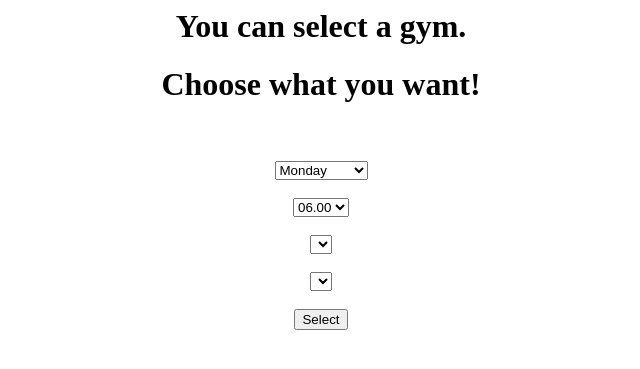
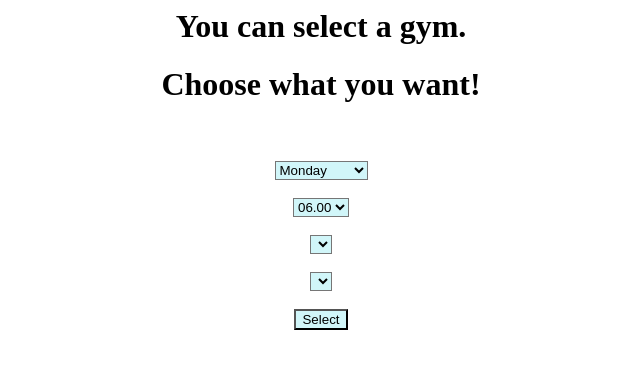
Before and after one commit to CoSport-BLG411-Software-Engineering/backend, a Flask app: template templates/userSelectGymPage.html in a window 1280 px wide. Shown: the top 369 px of the page, without its empty margins (319-959 px from the left). Run offline with Flask 3, Linux system fonts and the light colour scheme; the template is opened without the code that fills it, so the values that code supplies are empty; parts of the project's set-up code (start-up, migrations or seed data) failed here and were passed over.

Commit message:
git commit -m "COS-27 <userschedules>"

```diff
--- a/app.py
+++ b/app.py
@@ -173,7 +173,7 @@ def userSelectGymPage():
             dbHandler.addSchedule(inputData[0], inputData[1], inputData[2], inputData[3]
             , activeUser['userID'])
 
-            return redirect(url_for('activeSchedules'))
+            return redirect(url_for('userSchedules'))
         else:
             return redirect(url_for('userMainScreen'))
 
@@ -219,7 +219,7 @@ def managerProfile():
 
 
 @app.route('/web/userSchedules')
-def activeSchedules():
+def userSchedules():
 
     activeUsers = dbHandler.getActiveUser()
 
--- a/templates/managerLogin.html
+++ b/templates/managerLogin.html
@@ -17,7 +17,7 @@
         <input class="btn btn-default" type="submit" value="Login"  style="background-color: #D1F6F9;">
       </form>
       <form action="" method="POST">
-        <input class="btn btn-default" type="submit" value="Signup"  style="background-color: #D1F6F9;">
+        <button  style="background-color: #D1F6F9;"><a href="https://s0a658wbqa.execute-api.us-west-2.amazonaws.com/dev/web/managerSignup">Signup</a></button>
       </form>
       {% if error %}
         <p class="error"><strong>Error:</strong> {{ error }}
--- a/templates/userSelectGymPage.html
+++ b/templates/userSelectGymPage.html
@@ -9,7 +9,7 @@
         <h1>You can select a gym.</h1>
         <h1>Choose what you want!</h1>
         <br><br>
-        <select id ="standart-select"  name="daySelection" class="Input">
+        <select id ="standart-select"  name="daySelection" class="Input" style="background-color: #D1F6F9;">
             <option value="Monday">Monday</option>
             <option value="Tuesday">Tuesday</option>
             <option value="Wednesday">Wednesday</option>
@@ -19,7 +19,7 @@
             <option value="Sunday">Sunday</option>
         </select>
         <br><br>
-        <select id ="standart-select"  name="timeSelection" class="Input">
+        <select id ="standart-select"  name="timeSelection" class="Input" style="background-color: #D1F6F9; size-adjust: auto;">
 
             <option value="06.00">06.00</option>
             <option value="07.00">07.00</option>
@@ -42,20 +42,20 @@
             <option value="00.00">00.00</option>
         </select>
         <br><br>
-        <select id ="standart-select"  name="ptSelection" class="Input">
+        <select id ="standart-select"  name="ptSelection" class="Input" style="background-color: #D1F6F9;">
           {% for personalTrainer in personalTrainers %}
             <option value="{{ personalTrainer['ptId'] }}"> {{ personalTrainer['ptName'] , personalTrainer['ptSurname'], personalTrainer['ptProfession'] }} </option>
           {% endfor %}
         </select>
         <br><br>
-        <select id ="standart-select"  name="facilitySelection" class="Input">
+        <select id ="standart-select"  name="facilitySelection" class="Input" style="background-color: #D1F6F9;">
             {% for facility in facilities %}
               <option value="{{ facility['facilityID'] }}"> {{facility['facilityType'] }} </option>
             {% endfor %}
         </select>
         <br><br>
         <div>
-            <button type="Submit">Select</button>
+            <button type="Submit" style="background-color: #D1F6F9;">Select</button>
         </div>
       </div>
     </form>
```
Also changed, not shown: templates/login.html (+7 -1 lines), templates/userSchedules.html (+4 -4 lines), templates/userSignup.html (+7 -6 lines).
